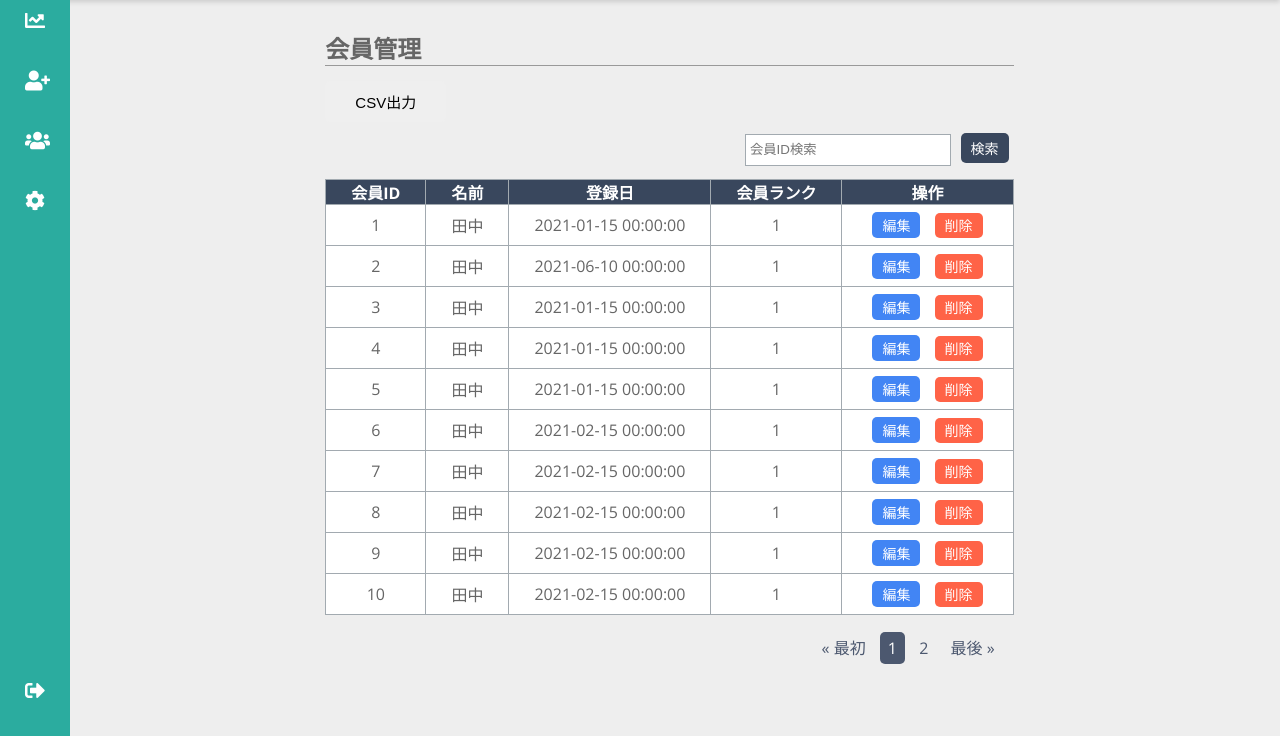
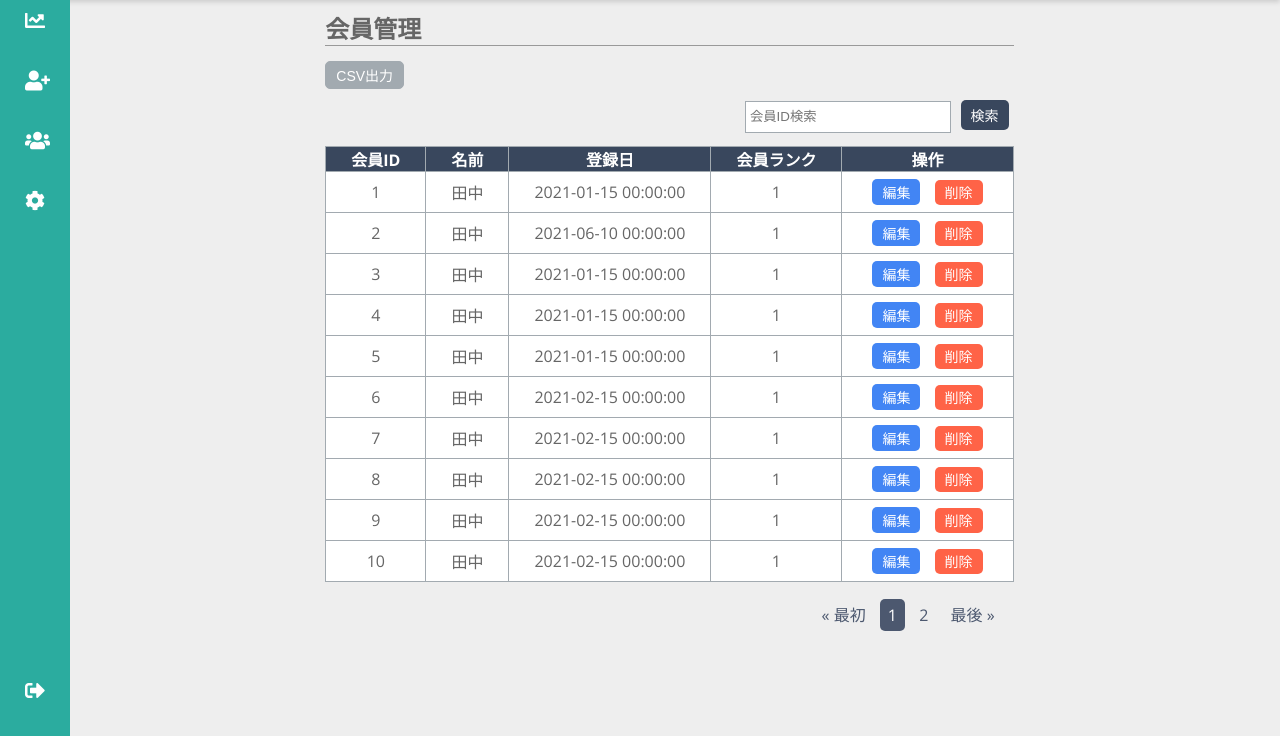
Before and after one commit to Ryoichi-Kubota/prog, a PHP site: page /dev_20_php_03/select.php in a window 1280 px wide. Shown: the part 64-800 px from the top of the page. Run offline with PHP 8.4, Linux system fonts and the light colour scheme; data comes from the database, SQL or seed files in the repository; some libraries are stand-ins or nearby versions.

Commit message:
7回目授業課題

```diff
--- a/php3_kadai/css/style.css
+++ b/php3_kadai/css/style.css
@@ -213,7 +213,7 @@ label {
 /* ユーザー管理画面 */
 
 .user-wrapper {
-    padding: 30px 0;
+    padding: 10px 0;
     display:flex;
     margin: 0 auto;
 }
@@ -302,6 +302,15 @@ a:hover,.btn:hover {
     margin: 6px 5px;
 }
 
+/* CSVダウンロード */
+.btn-gray {
+    background-color: #a2aab0;
+    border: 1px solid #a2aab0;
+    color: #fff;
+    padding: 3px 10px;
+    font-size: 14px;
+}
+
 /*paging*/
 .paging {
     margin: 0 0 10px;
```
